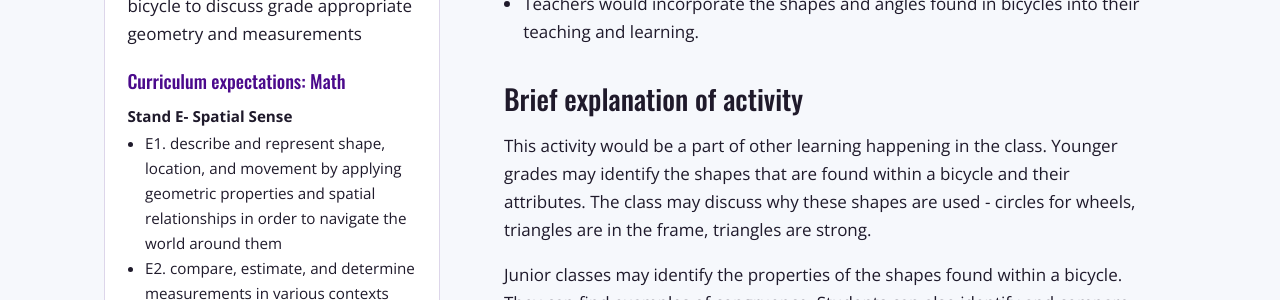
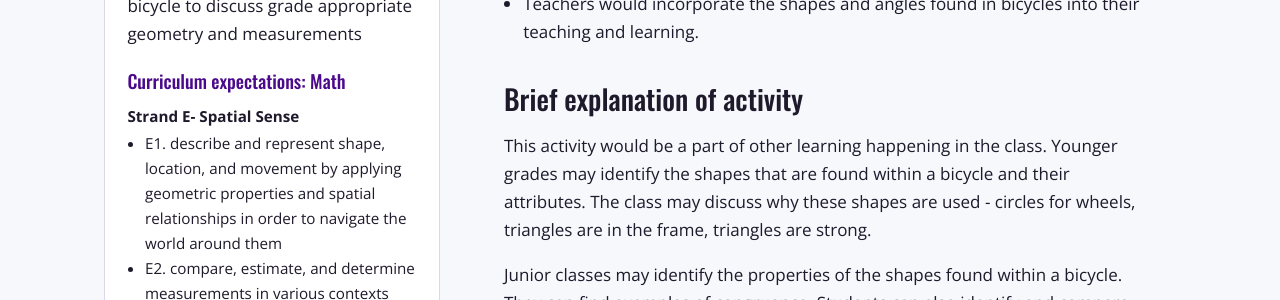
Before and after one commit to geroter/bikethatisacar, a Jekyll site: the page built from _activities/activity-9-bicycles-in-math.md, in a window 1280 px wide. Shown: the part 481-781 px from the top of the page. Built offline with Jekyll 4.4.1, drawn with Linux system fonts in a browser that asks for light colours.

Commit message:
Open off-site links in a new tab; fix two typos
- Every link that leaves the site now opens in a new tab
- Activity 15 now points to Activity 14 for inspirational quotes
- Activity 9: Stand E -> Strand E

Co-Authored-By: Claude Opus 5.5 <noreply@anthropic.com>
Claude-Session: https://claude.ai/code/session_011b9PQfAfHHeWbuxhnEQ8hq

```diff
--- a/_activities/activity-9-bicycles-in-math.md
+++ b/_activities/activity-9-bicycles-in-math.md
@@ -9,7 +9,7 @@ activity: "Students will use the shape of a bicycle to discuss grade appropriate
 curriculum:
   - subject: Math
     strands:
-      - name: Stand E- Spatial Sense
+      - name: Strand E- Spatial Sense
         items:
           - E1. describe and represent shape, location, and movement by applying geometric properties and spatial relationships in order to navigate the world around them
           - E2. compare, estimate, and determine measurements in various contexts
--- a/_layouts/default.html
+++ b/_layouts/default.html
@@ -18,7 +18,7 @@
   <a class="skip" href="#main">Skip to content</a>
   {% include header.html %}
   <main id="main">
-    {{ content }}
+    {{ content | replace: ' href="http', ' target="_blank" rel="noopener" href="http' }}
   </main>
   {% include footer.html %}
   <script src="{{ '/assets/js/site.js' | relative_url }}"></script>
```
Also changed, not shown: _activities/activity-15-theme-reflection-and-connection.md (+1 -1 lines).
